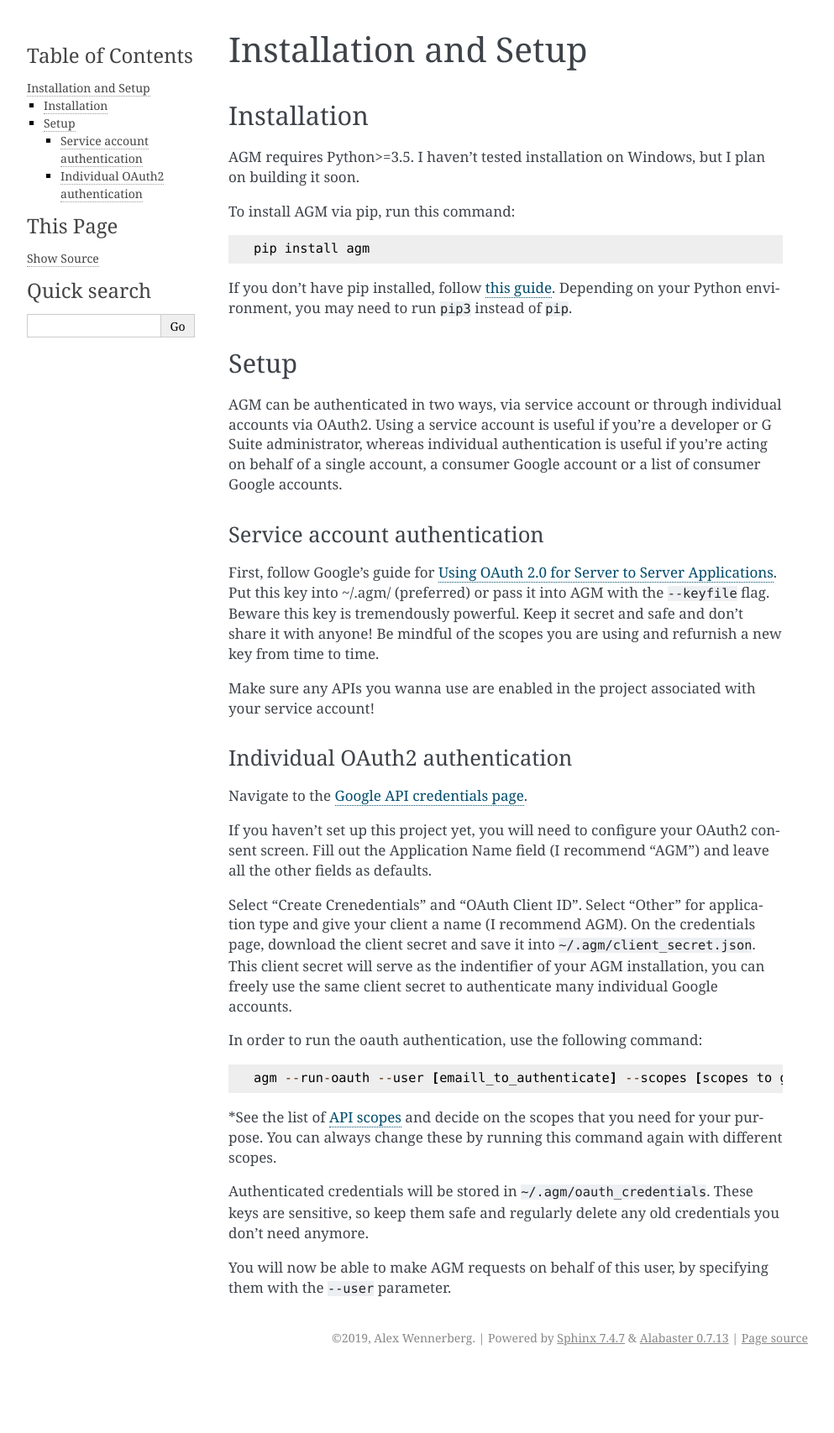
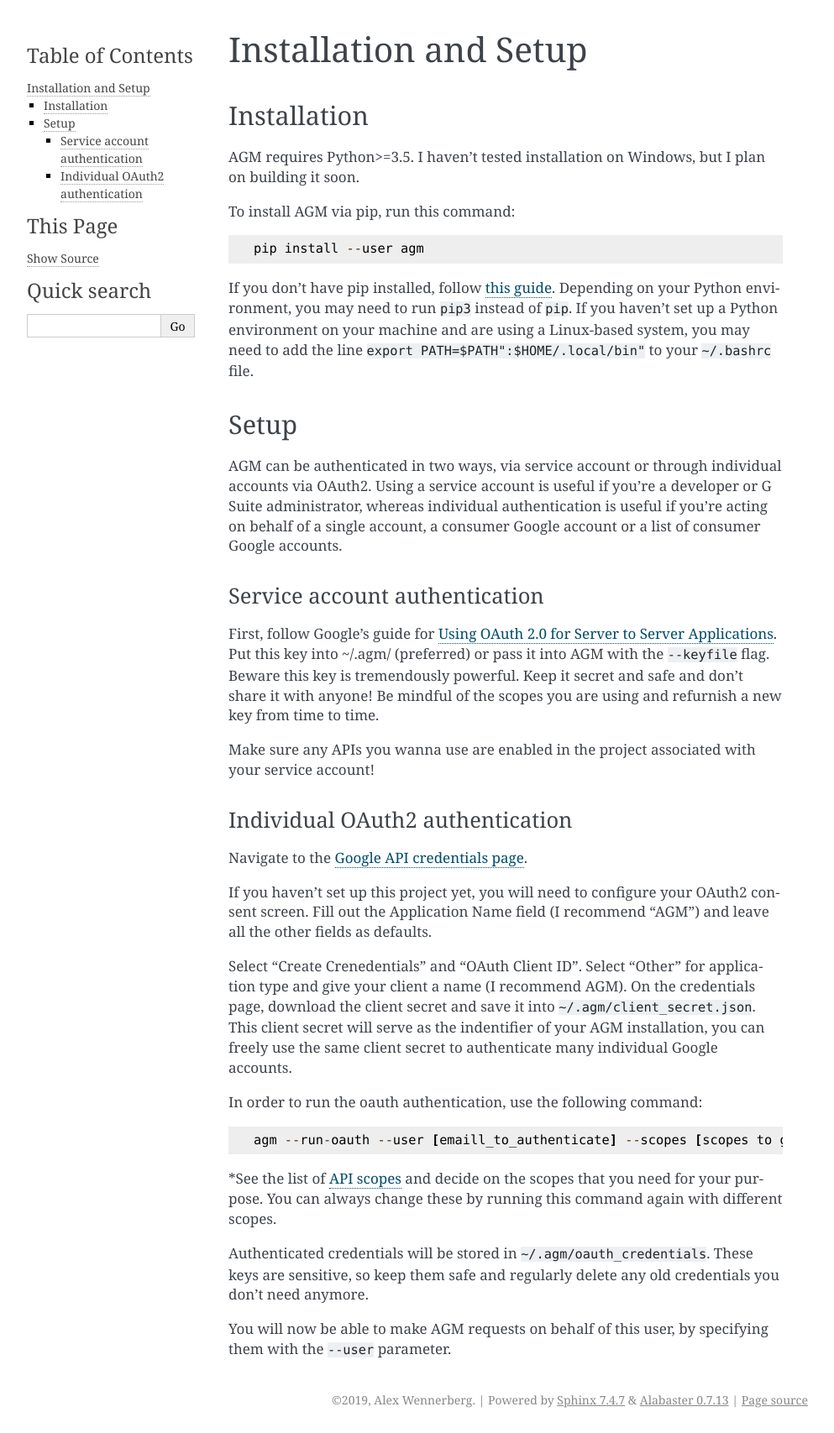
Before and after one commit to Cloudbakers/agm, a Sphinx documentation site: the page built from docs/installation.md, in a window 1280 px wide. Shown: the whole page at 84% size, without its empty margins (148-1141 px from the left). Built offline with Sphinx 7.4.7, drawn with Linux system fonts in a browser that asks for light colours; before the commit the page ends 1633 px from its top, so only the background shows below that.

Commit message:
Update installation.md
Added .local/bin instructions

````diff
--- a/docs/installation.md
+++ b/docs/installation.md
@@ -6,9 +6,9 @@ AGM requires Python>=3.5. I haven't tested installation on Windows, but I plan o
 
 To install AGM via pip, run this command:
 ```
-pip install agm
+pip install --user agm
 ```
-If you don't have pip installed, follow [this guide](https://docs.python-guide.org/starting/installation/). Depending on your Python environment, you may need to run `pip3` instead of `pip`.
+If you don't have pip installed, follow [this guide](https://docs.python-guide.org/starting/installation/). Depending on your Python environment, you may need to run `pip3` instead of `pip`. If you haven't set up a Python environment on your machine and are using a Linux-based system, you may need to add the line `export PATH=$PATH":$HOME/.local/bin"` to your `~/.bashrc` file.
 
 ## Setup
 
````
